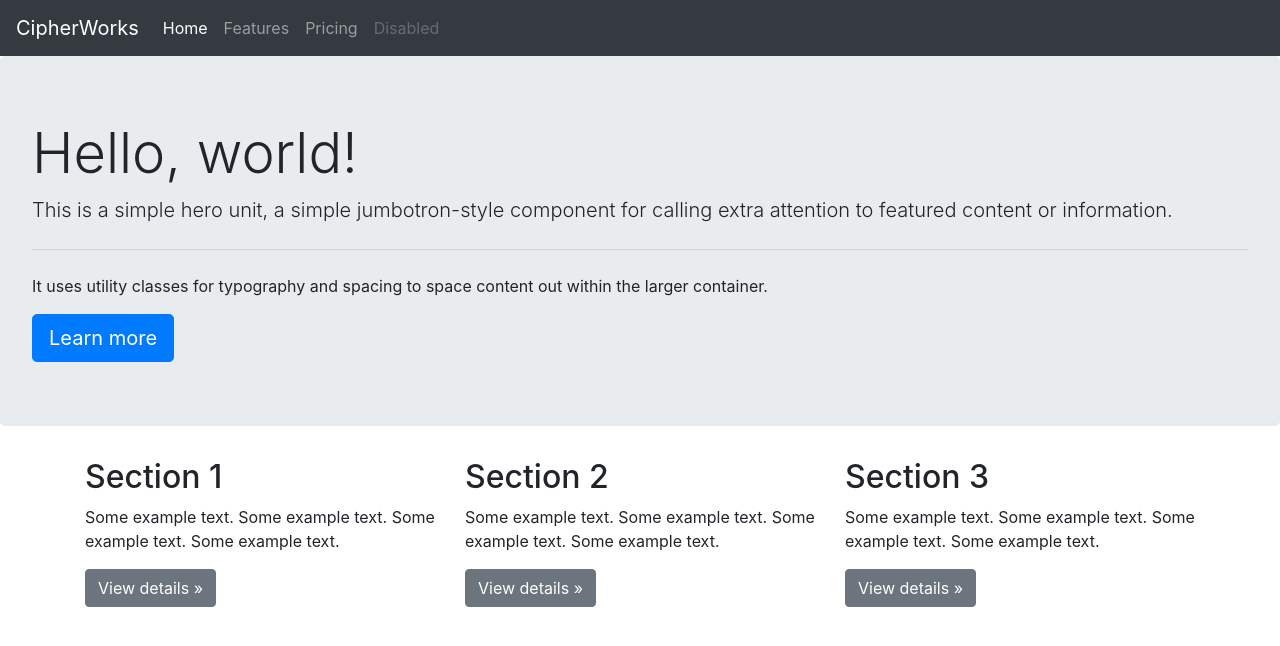
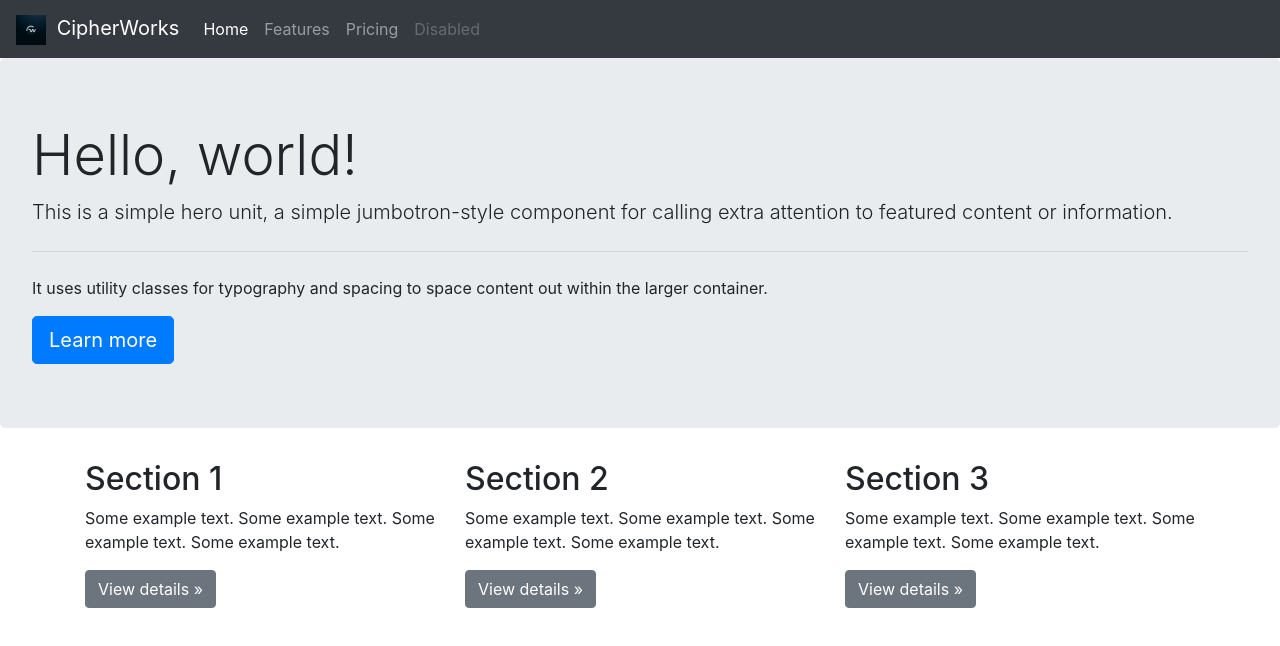
Before and after one commit to Jcho94/CipherWorks, a plain HTML site: page index.html in a window 1280 px wide. Drawn offline with nearby package versions, Linux system fonts and the light colour scheme.

Commit message:
Added Logo

```diff
--- a/index.html
+++ b/index.html
@@ -10,7 +10,9 @@
 <body>
     <!-- Navigation Bar -->
     <nav class="navbar navbar-expand-lg navbar-dark bg-dark">
-        <a class="navbar-brand" href="#">CipherWorks</a>
+        <a class="navbar-brand" href="#">
+        <img src="cipherworkslogo.png" alt="Logo" style="height: 30px; margin-right: 5px;"> CipherWorks
+        </a>
         <button class="navbar-toggler" type="button" data-toggle="collapse" data-target="#navbarNav" aria-controls="navbarNav" aria-expanded="false" aria-label="Toggle navigation">
             <span class="navbar-toggler-icon"></span>
         </button>
```
